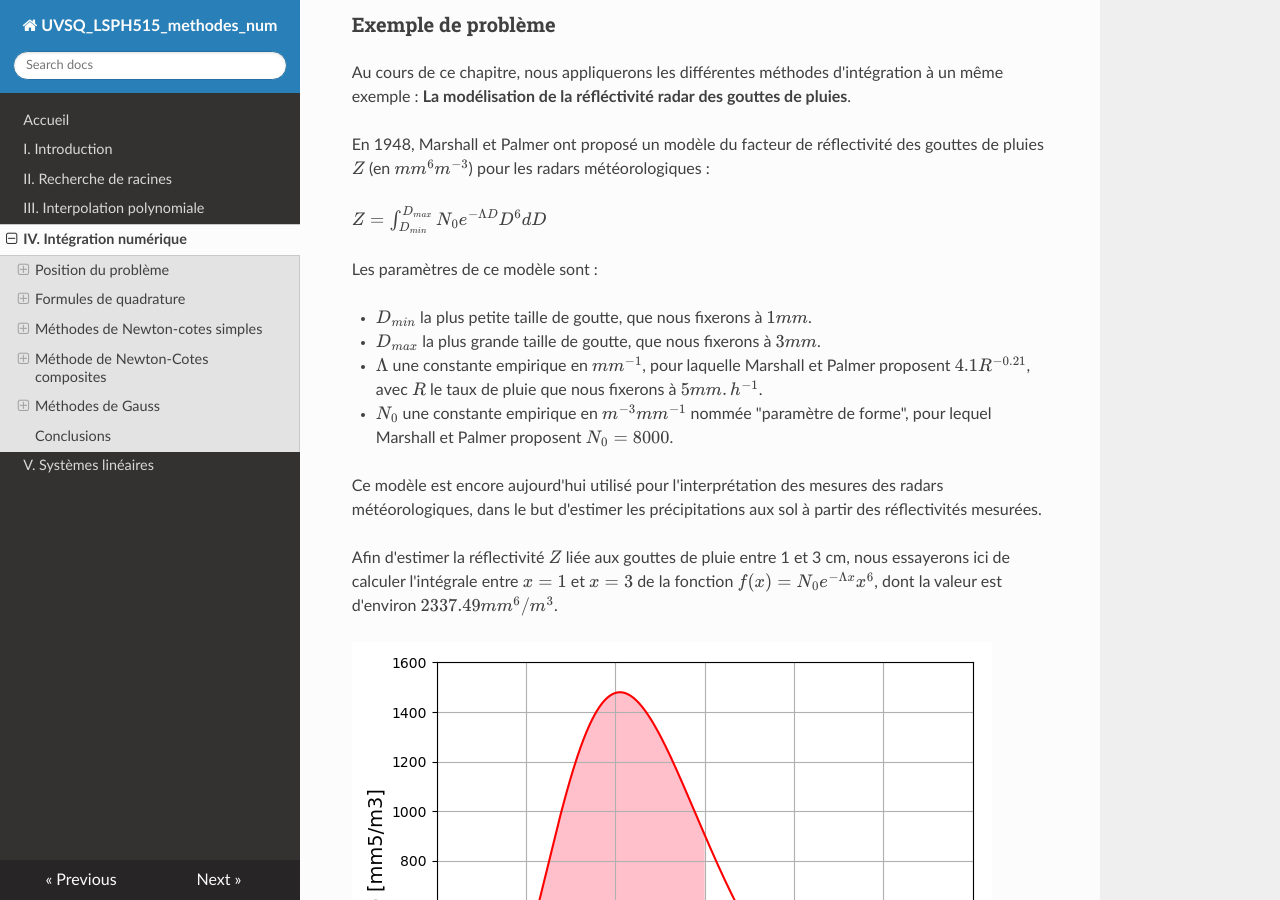
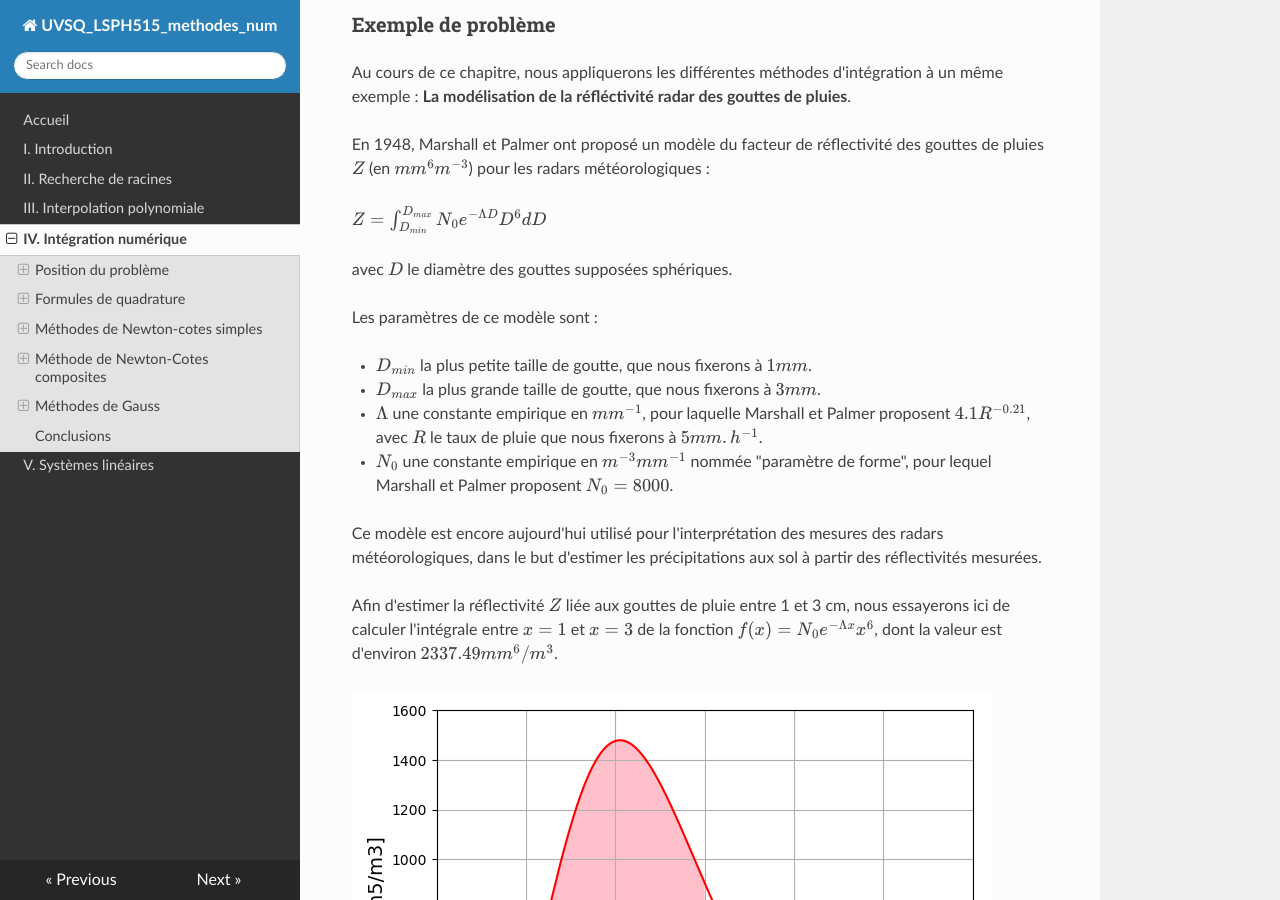
Before and after one commit to NicOudart/UVSQ_LSPH515_methodes_num, an MkDocs documentation site: the page built from docs/Chap4_Integration_numerique.md, in a window 1280 px wide and 900 px high, scrolled down 934 px. Built offline with MkDocs 1.6.1, drawn with Linux system fonts in a browser that asks for light colours; nearby versions of some CDN libraries.

Commit message:
-Minor fix in Chapter 4.

```diff
--- a/docs/Chap4_Integration_numerique.md
+++ b/docs/Chap4_Integration_numerique.md
@@ -35,6 +35,8 @@ Au cours de ce chapitre, nous appliquerons les différentes méthodes d'intégra
 En 1948, Marshall et Palmer ont proposé un modèle du facteur de réflectivité des gouttes de pluies $Z$ (en $mm^6 m^{-3}$) pour les radars météorologiques :
 
 $Z = \int_{D_{min}}^{D_{max}} N_0 e^{- \Lambda D} D^6 dD$
+
+avec $D$ le diamètre des gouttes supposées sphériques.
 
 Les paramètres de ce modèle sont :
 
```
